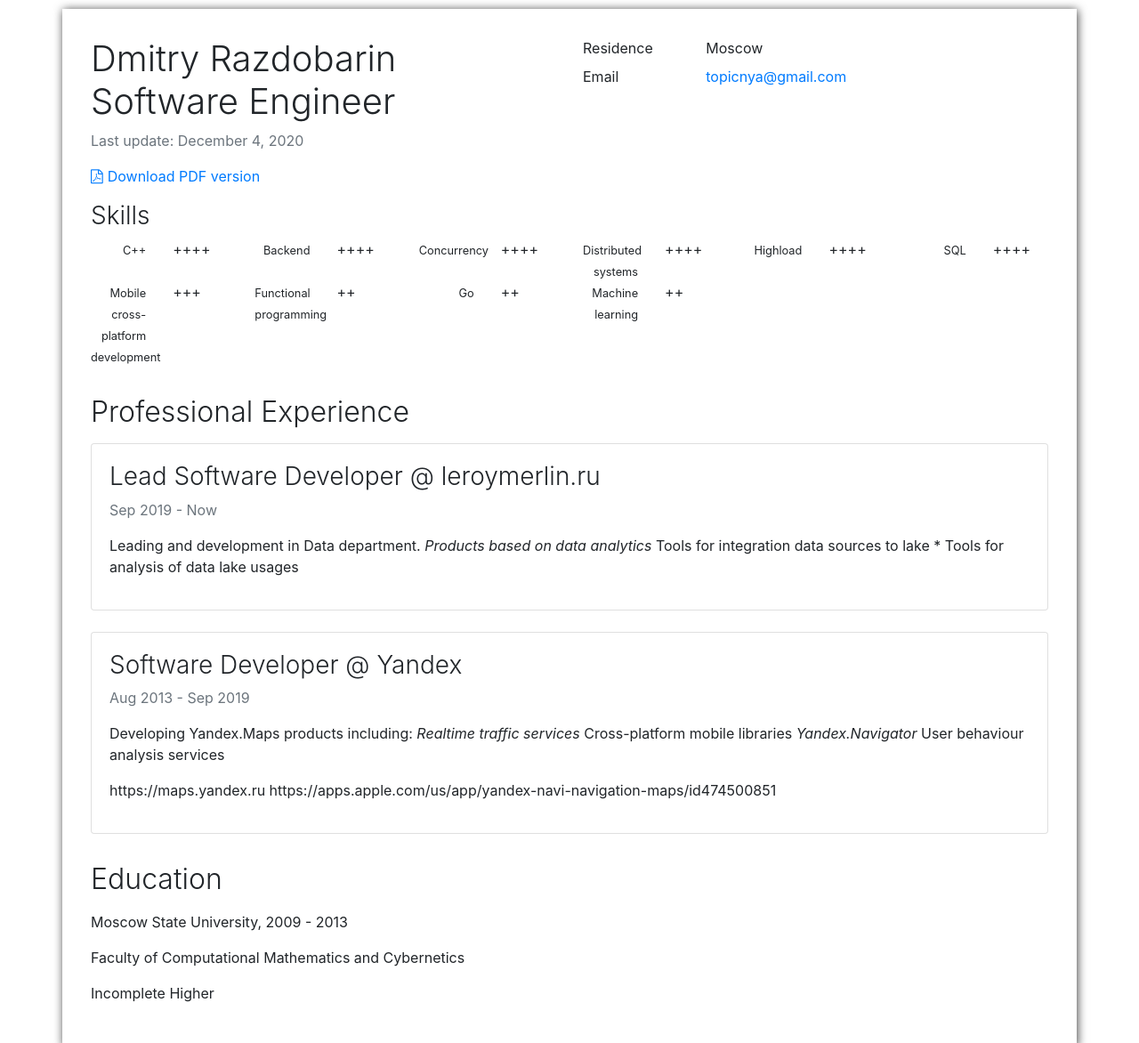
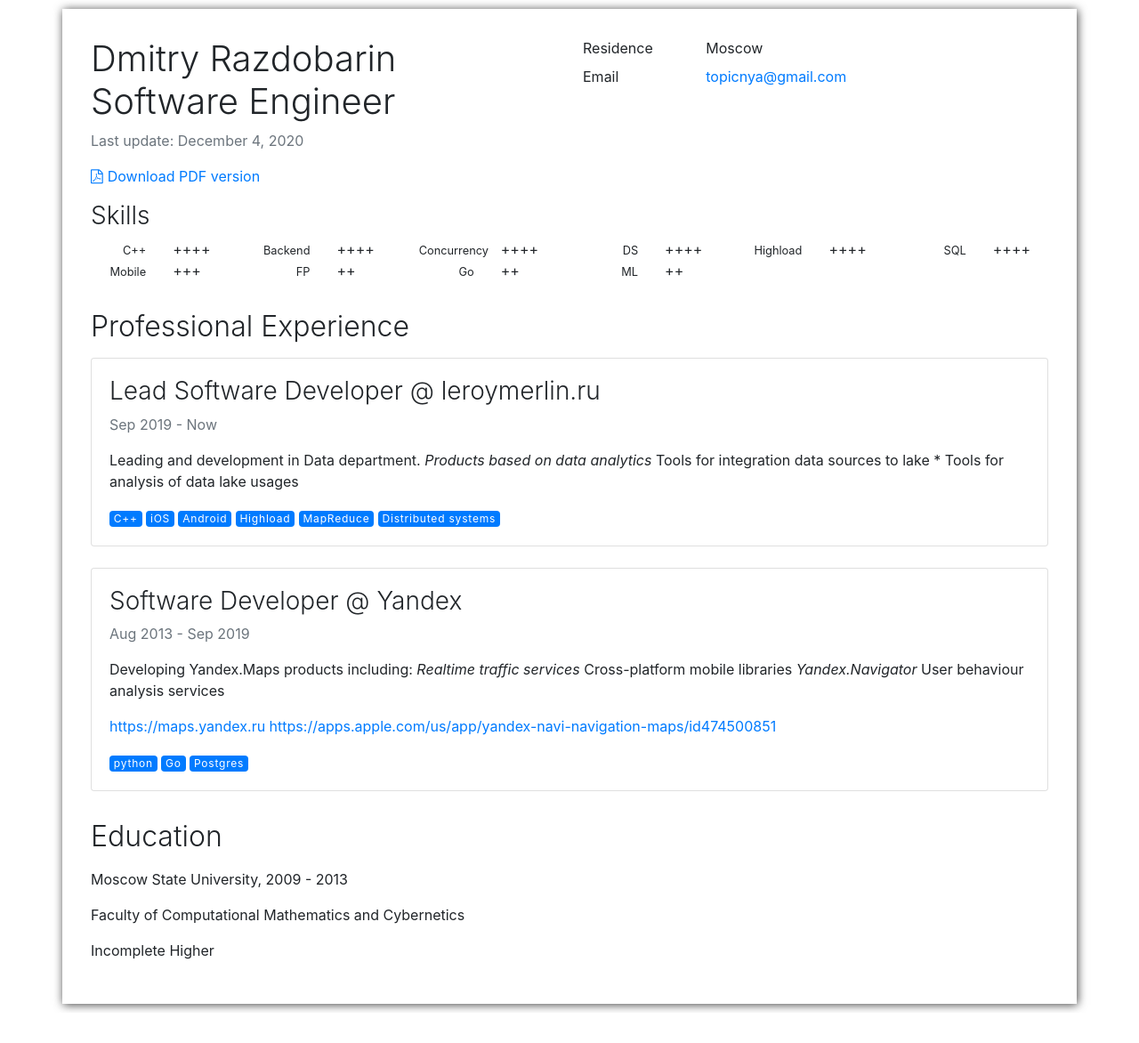
Before and after one commit to borshevsky/cv, a plain HTML site: page index.html in a window 1280 px wide. Shown: the top 1172 px of the page at 89% size. After the commit the page ends 1138 px from the top, so only its background shows below. Drawn offline with nearby package versions, Linux system fonts and the light colour scheme.

Commit message:
Deploying to gh-pages from  @ 2c095ecc55e1a319567f29e56382cf8ef917f854 🚀

```diff
--- a/index.html
+++ b/index.html
@@ -54,7 +54,7 @@
             ++++
         </div>
         <div class="col-print-1 col-3 col-md-2 col-lg-1 text-right">
-            <small>Distributed systems</small>
+            <small>DS</small>
         </div>
         <div class="col-print-1 col-3 col-md-2 col-lg-1">
             ++++
@@ -72,13 +72,13 @@
             ++++
         </div>
         <div class="col-print-1 col-3 col-md-2 col-lg-1 text-right">
-            <small>Mobile cross-platform development</small>
+            <small>Mobile</small>
         </div>
         <div class="col-print-1 col-3 col-md-2 col-lg-1">
             +++
         </div>
         <div class="col-print-1 col-3 col-md-2 col-lg-1 text-right">
-            <small>Functional programming</small>
+            <small>FP</small>
         </div>
         <div class="col-print-1 col-3 col-md-2 col-lg-1">
             ++
@@ -90,7 +90,7 @@
             ++
         </div>
         <div class="col-print-1 col-3 col-md-2 col-lg-1 text-right">
-            <small>Machine learning</small>
+            <small>ML</small>
         </div>
         <div class="col-print-1 col-3 col-md-2 col-lg-1">
             ++
@@ -109,6 +109,12 @@
 * Tools for analysis of data lake usages</p>
 
             <div>
+                <span class="badge badge-primary">C++</span>
+                <span class="badge badge-primary">iOS</span>
+                <span class="badge badge-primary">Android</span>
+                <span class="badge badge-primary">Highload</span>
+                <span class="badge badge-primary">MapReduce</span>
+                <span class="badge badge-primary">Distributed systems</span>
             </div>
         </div>
     </div>
@@ -123,10 +129,13 @@
 <em> Yandex.Navigator
 </em> User behaviour analysis services</p>
 
-<p>  https://maps.yandex.ru
-  https://apps.apple.com/us/app/yandex-navi-navigation-maps/id474500851</p>
+<p>  <a href="https://maps.yandex.ru">https://maps.yandex.ru</a>
+  <a href="https://apps.apple.com/us/app/yandex-navi-navigation-maps/id474500851">https://apps.apple.com/us/app/yandex-navi-navigation-maps/id474500851</a></p>
 
             <div>
+                <span class="badge badge-primary">python</span>
+                <span class="badge badge-primary">Go</span>
+                <span class="badge badge-primary">Postgres</span>
             </div>
         </div>
     </div>
```
Also changed, not shown: favicon.ico, 1 other file. Lines whose indentation alone changed are shown as unchanged.
